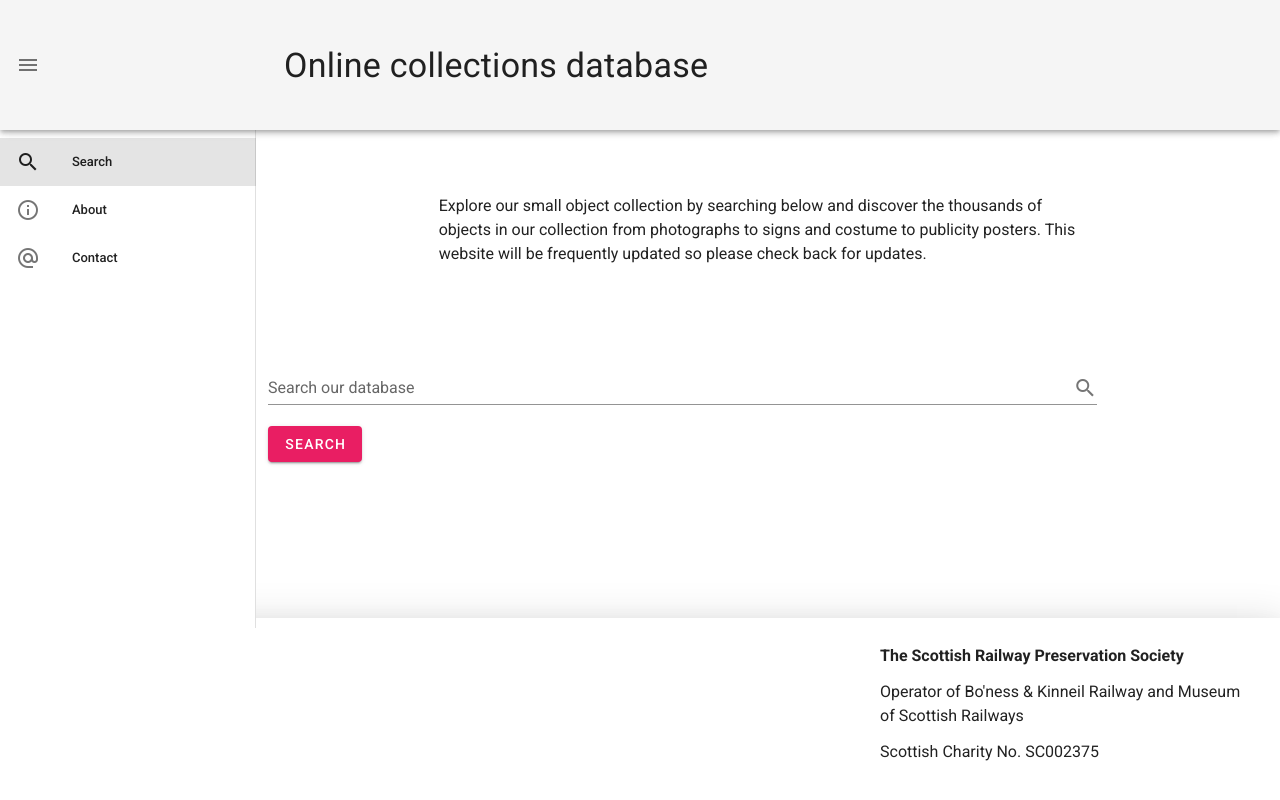
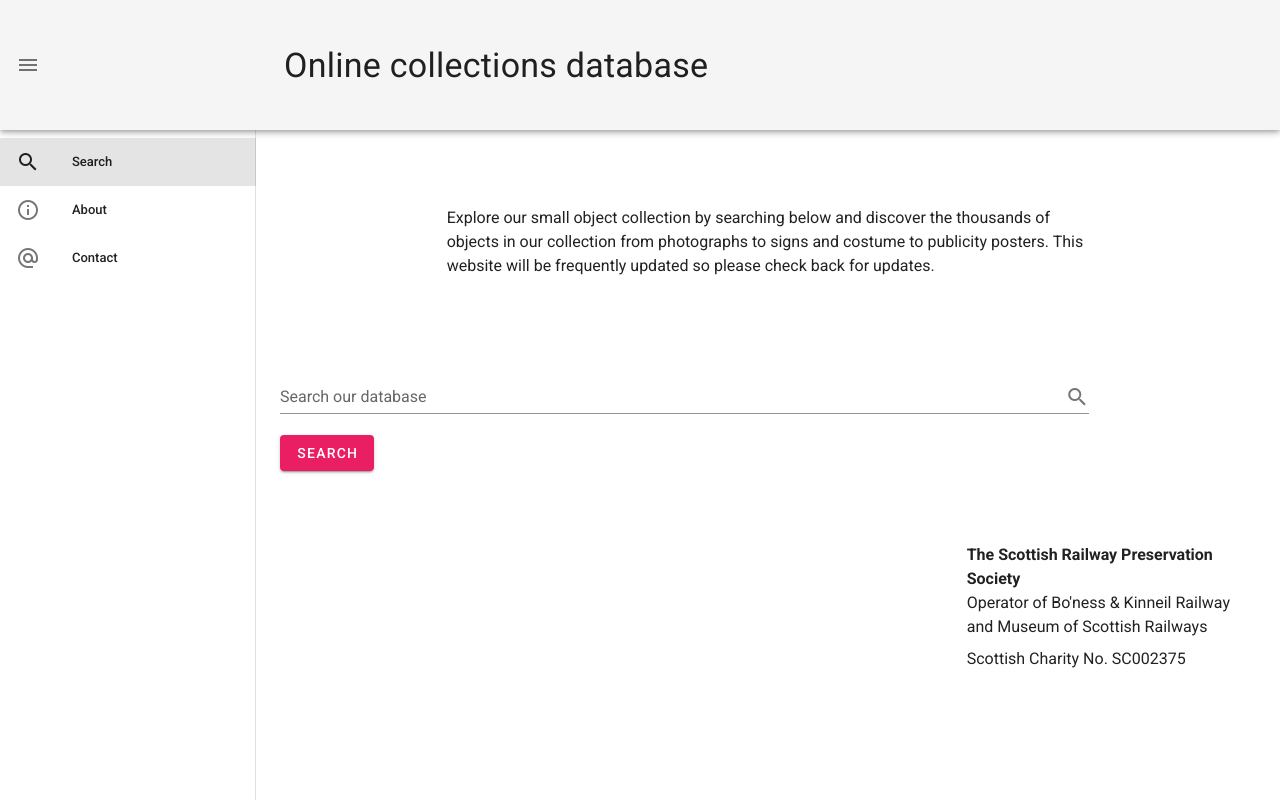
Before and after one commit to thepurpleblob/image-collection, a Vue app: page /search in a window 1280 px wide. Built offline with nearby package versions, Linux system fonts and the light colour scheme.

Commit message:
changing layout a bit, some buttons and mostly empty about page

```diff
--- a/src/App.vue
+++ b/src/App.vue
@@ -3,10 +3,12 @@
      <Header/>
 
     <v-content>
-      <router-view />
+      <v-container fluid>
+        <router-view />
+        <Footer />
+      </v-container>
     </v-content>
 
-    <Footer />
   </v-app>
 </template>
 
--- a/src/components/Footer.vue
+++ b/src/components/Footer.vue
@@ -1,6 +1,5 @@
 <template>
-    <v-footer app elevation="20" color="white">
-        <v-row justify="space-between">
+        <v-row class="white" min-height="100%" justify="space-between">
             <v-col md="4">
                 <v-img
                     src="@/assets/SignificantCollection.jpg"
@@ -9,7 +8,7 @@
                 />
             </v-col>
             <v-col md="4">
-                <v-list>
+                <v-list dense>
                     <v-list-item><b>The Scottish Railway Preservation Society</b></v-list-item>
                     <v-list-item>Operator of Bo'ness &amp; Kinneil Railway and
                         Museum of Scottish Railways</v-list-item>
@@ -17,7 +16,6 @@
                 </v-list>
             </v-col>
         </v-row>
-    </v-footer>
 </template>
 
 <script>
--- a/src/components/Header.vue
+++ b/src/components/Header.vue
@@ -15,7 +15,7 @@
                         <v-list-item-title>Search</v-list-item-title>
                     </v-list-item-content>
                 </v-list-item>
-                <v-list-item link>
+                <v-list-item link to="about">
                     <v-list-item-action>
                         <v-icon>mdi-information-outline</v-icon>
                     </v-list-item-action>
@@ -51,7 +51,7 @@
 <script>
   export default {
     data: () => ({
-      drawer: null,
+      drawer: true,
     }),
 
     computed: {
--- a/src/router/index.js
+++ b/src/router/index.js
@@ -4,6 +4,7 @@ import Search from '../views/Search.vue'
 import SearchResult from '../views/SearchResult.vue'
 import Single from '../views/Single.vue'
 import Login from '@/views/Login.vue'
+import About from '@/views/About.vue'
 
 Vue.use(VueRouter)
 
@@ -30,6 +31,11 @@ const routes = [
     path: '/login',
     name: 'login',
     component: Login
+  },
+  {
+    path: '/about',
+    name: 'about',
+    component: About
   }
 ]
 
--- a/src/views/About.vue
+++ b/src/views/About.vue
@@ -1,5 +1,7 @@
 <template>
-  <div class="about">
-    <h1>This is an about page</h1>
-  </div>
+    <v-container>
+        <div class="about">
+            This website allows you to search our Collections database
+        </div>
+    </v-container>
 </template>
--- a/src/views/Search.vue
+++ b/src/views/Search.vue
@@ -12,7 +12,7 @@
            </v-col>
        </v-row>
 
-        <v-row class="mt-10">
+        <v-row class="mt-10 mb-10">
             <v-col cols="10">
                 <v-form @submit.prevent="doSearch">
                     <v-text-field
--- a/src/views/SearchResult.vue
+++ b/src/views/SearchResult.vue
@@ -1,7 +1,10 @@
 <template>
     <v-container>
-        <v-row>
+        <v-row v-if="anyimages">
             <h2>Results for search '{{ searchtitle }}'</h2>
+        </v-row>
+        <v-row cloak v-else>
+            <v-alert cloak type="info">No images found for search '{{ searchtext }}'</v-alert>
         </v-row>
         <v-row>
             <v-col
@@ -39,6 +42,11 @@
                 </v-card>
             </v-col>
         </v-row>
+        <v-row class="mt-4">
+            <v-col>
+                <v-btn color="info" to="search">Back to Search</v-btn>
+            </v-col>
+        </v-row>
     </v-container>
 </template>
 
@@ -50,6 +58,7 @@
         data: () => ({
             resulttext: '',
             images: [],
+            anyimages: true,
         }),
         computed: {
             searchtitle: function() {
@@ -92,6 +101,7 @@
             let v = this;
             result.then(function(response) {
                 v.images = response.data;
+                v.anyimages = !(v.images === undefined || v.images.length == 0)
             })
         },
     }
--- a/src/views/Single.vue
+++ b/src/views/Single.vue
@@ -27,6 +27,8 @@
                 {{ image.object_category }}
                 <h2 class="mt-4">Description</h2>
                 {{ image.description }}
+                <br />
+                <v-btn color="info" to="searchresult" class="mt-8">Back</v-btn>
             </v-col>
         </v-row>
     </v-container>
```
